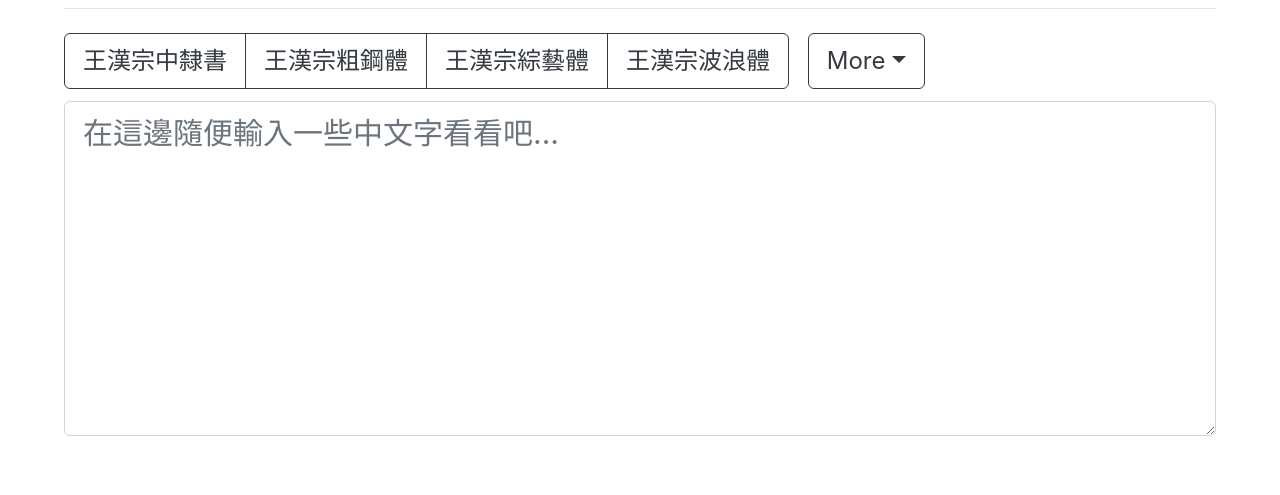
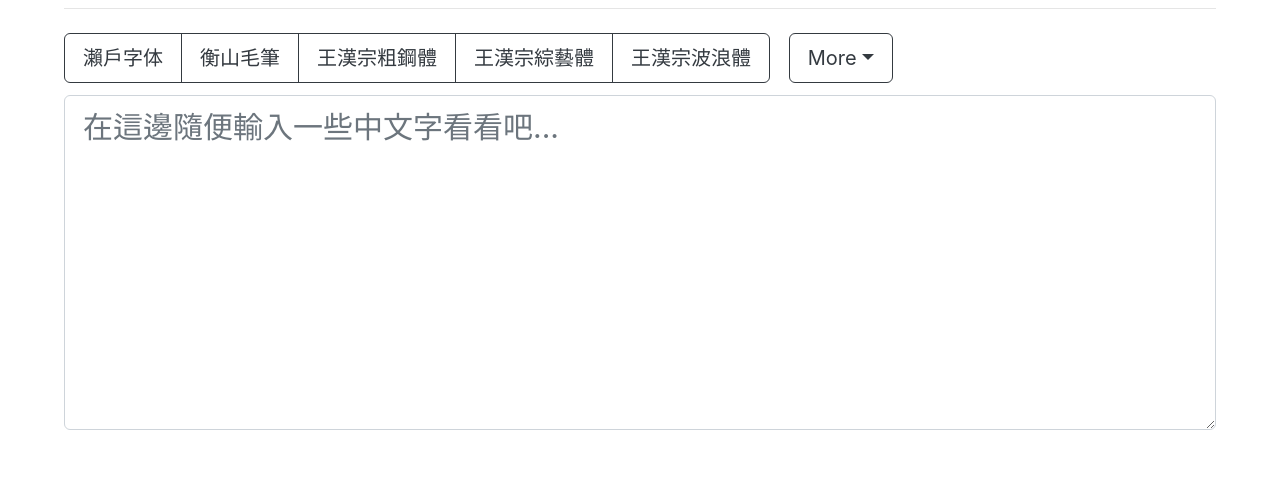
Before and after one commit to plotdb/xfl, a plain HTML site: page index.jade in a window 1280 px wide. Shown: the part 130-625 px from the top of the page. Drawn offline with nearby package versions, Linux system fonts and the light colour scheme; files that its build step writes are made by us from their sources; no server answers.

Commit message:
add additional fonts and resize buttons

```diff
--- a/font-list.jade
+++ b/font-list.jade
@@ -1,2 +1,2 @@
-- var fontlist = [ "王漢宗中隸書", "王漢宗粗明", "王漢宗中魏碑簡體", "王漢宗粗楷體簡體", "王漢宗仿宋體", "王漢宗粗鋼體", "王漢宗中仿宋", "王漢宗勘流亭", "王漢宗粗黑體實陰", "王漢宗中仿宋簡體", "王漢宗標楷體空心", "王漢宗細圓", "王漢宗中明", "王漢宗正海報", "王漢宗細新宋簡體", "王漢宗中明注音體", "王漢宗波卡體空陰", "王漢宗細明", "王漢宗中明破音字1", "王漢宗波浪體", "王漢宗細黑", "王漢宗中明破音字2", "王漢宗海報體半天水", "王漢宗綜藝體", "王漢宗中明破音字3", "王漢宗特圓", "王漢宗綜藝體雙空陰", "王漢宗中楷注音體", "王漢宗特明", "王漢宗超明", "王漢宗中楷破音字1", "王漢宗特明體", "王漢宗超黑俏皮動物", "王漢宗中楷破音字2", "王漢宗特黑", "王漢宗酷儷海報", "王漢宗中楷破音字3", "王漢宗疊圓", "王漢宗鋼筆行楷", "王漢宗中行書", "王漢宗粗圓體雙空", "王漢宗顏體" ];
-- var featurefonts = ["王漢宗中隸書", "王漢宗粗鋼體", "王漢宗綜藝體", "王漢宗波浪體"];
+- var fontlist = [ "851手書き雑フォント", "中楷體", "瀨戶字体", "花園明朝", "中仿宋體", "刻石錄明體", "站酷快乐体2016修订版", "衡山毛筆", "中圓體", "刻石錄鋼筆鶴體", "站酷高端黑体修订2015", "中明體", "刻石錄顏體", "粗黑體", "王漢宗中隸書", "王漢宗粗明", "王漢宗中魏碑簡體", "王漢宗粗楷體簡體", "王漢宗仿宋體", "王漢宗粗鋼體", "王漢宗中仿宋", "王漢宗勘流亭", "王漢宗粗黑體實陰", "王漢宗中仿宋簡體", "王漢宗標楷體空心", "王漢宗細圓", "王漢宗中明", "王漢宗正海報", "王漢宗細新宋簡體", "王漢宗中明注音體", "王漢宗波卡體空陰", "王漢宗細明", "王漢宗中明破音字1", "王漢宗波浪體", "王漢宗細黑", "王漢宗中明破音字2", "王漢宗海報體半天水", "王漢宗綜藝體", "王漢宗中明破音字3", "王漢宗特圓", "王漢宗綜藝體雙空陰", "王漢宗中楷注音體", "王漢宗特明", "王漢宗超明", "王漢宗中楷破音字1", "王漢宗特明體", "王漢宗超黑俏皮動物", "王漢宗中楷破音字2", "王漢宗特黑", "王漢宗酷儷海報", "王漢宗中楷破音字3", "王漢宗疊圓", "王漢宗鋼筆行楷", "王漢宗中行書", "王漢宗粗圓體雙空", "王漢宗顏體" ];
+- var featurefonts = ["瀨戶字体", "衡山毛筆", "王漢宗粗鋼體", "王漢宗綜藝體", "王漢宗波浪體"];
--- a/index.styl
+++ b/index.styl
@@ -17,6 +17,9 @@
   rt
     font-size: 14px
 
+#chooser .btn
+  font-size: 20px
+
 #footer
   font-family: helvetica, arial, sans-serif
   font-size: 16px
```
Also changed, not shown: index.css, index.html.
